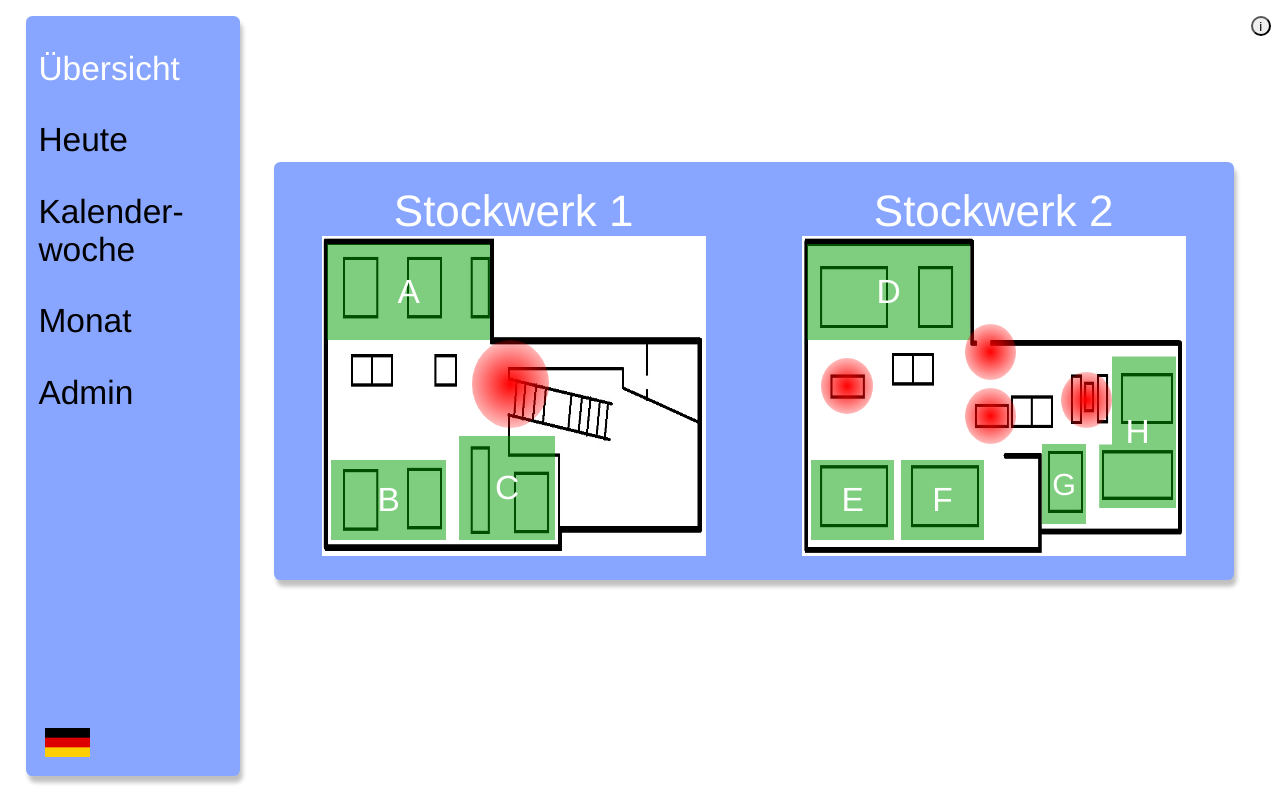
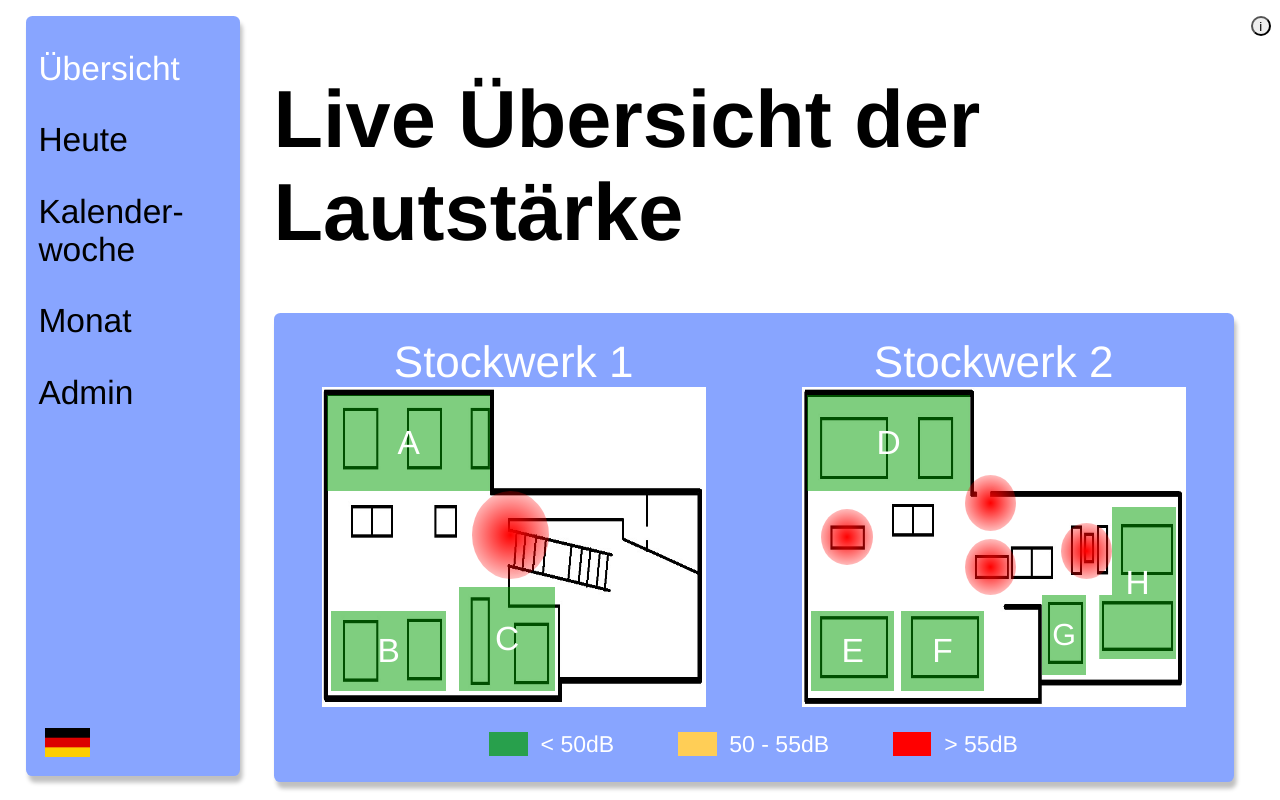
Before and after one commit to Ni-o-iN/MEP-abbvie, a Flask app: page / in a window 1280 px wide. Run offline with Flask 3, Linux system fonts and the light colour scheme.

Commit message:
adjustments before 3rd sprint review

```diff
--- a/Generate_new_today_values.py
+++ b/Generate_new_today_values.py
@@ -20,8 +20,8 @@ for i in range(20000):
     today = datetime.date.today()
 
     # Generate a random time between 8:00 and 17:00
-    start_time = datetime.datetime(today.year, today.month, today.day, 8)
-    end_time = datetime.datetime(today.year, today.month, today.day, 17)
+    start_time = datetime.datetime(today.year, today.month, today.day-9, 8)
+    end_time = datetime.datetime(today.year, today.month, today.day-9, 17)
     time_diff = end_time - start_time
     random_time = start_time + datetime.timedelta(seconds=random.randint(0, int(time_diff.total_seconds())))
 
--- a/static/style.css
+++ b/static/style.css
@@ -173,14 +173,15 @@ select {
 /*STOCKWERKPLÄNE*/
 .overview {
   display: flex;
-  flex-direction: row;
-  align-items: center;
+  /*flex-direction: row;*/
+  flex-direction: column;
+  /*align-items: center;*/
   width: 75vw;
   height: fit-content;
   background-color: rgb(136, 165, 255);
   font-size: calc(32px + (32 - 16) * ((100vw - 320px) / (1600 - 320)));
   border-radius: 0.5vw;
-  margin-top: 18vh;
+  /*margin-top: 18vh;*/
   box-shadow: 0.2vw 0.5vw 0.37vw silver;
 }
 
@@ -636,3 +637,51 @@ input[type=submit]{ /*wird sehr klein, wenn es zu einem handy-Format wird*/
 .strikethrough {
   text-decoration: line-through;
 }
+
+.überschrift {
+  display: flex;
+  justify-content: center;
+  align-items: center;
+  color: black;
+  font-size: calc(30px + (30 - 16) * ((100vw - 320px) / (1600 - 320)));
+}
+
+
+.row {
+  display: flex;
+  flex-direction: row;
+}
+
+.overview-legend {
+  display: flex;
+  justify-content: center;
+  align-items: center;
+  font-size: calc(20px + (20 - 16) * ((100vw - 320px) / (1600 - 320)));
+  margin-bottom: 3vh;
+}
+
+#grün {
+  display: flex;
+  width: 3vw;
+  height: 3vh;
+  background-color: rgba(0, 158, 0, 0.7);
+}
+
+#gelb {
+  width: 3vw;
+  height: 3vh;
+  background-color: rgba(255, 206, 86, 1);
+  margin-left: 5vw;
+}
+
+#rot {
+  display: flex;
+  width: 3vw;
+  height: 3vh;
+  background-color: rgba(255, 0, 0, 1);
+  margin-left: 5vw;
+}
+
+h3 {
+  color: white;
+}
--- a/templates/Deutsch/heute.html
+++ b/templates/Deutsch/heute.html
@@ -78,6 +78,9 @@
                 </div>
             </div>
             <div class="today-week-month-display">
+                <div class="überschrift">   <!--NEU-->
+                    <h3>Übersicht der Lautstärke von Heute</h3>
+                </div>
                 <div class="today-week-month-graph">
                     <canvas id="graph-fuer-tag"></canvas>
                 </div>
--- a/templates/Deutsch/uebersicht.html
+++ b/templates/Deutsch/uebersicht.html
@@ -78,7 +78,11 @@
                     </p>
                 </div>
             </div>
+            <div class="überschrift">   <!--NEU-->
+                <h1>Live Übersicht der Lautstärke</h1>
+            </div>
             <div class="overview">
+            <div class="row">
                 <div class="floor1-overview">
                     Stockwerk 1
                     <img src="{{url_for('static', filename='bilder/Stockwerk1selber.jpg')}}" class="responsiv-floor" alt="stockwerk1">
@@ -100,6 +104,12 @@
                     <div id="tableBetweenDandE"></div>
                     <div id="tableAboveF"></div>
                 </div>
+                </div>
+                <div class="overview-legend">   <!--NEU-->
+                    <div id="grün"></div>&nbsp; < 50dB
+                    <div id="gelb"></div>&nbsp; 50 - 55dB
+                    <div id="rot"></div>&nbsp; > 55dB
+                </div>
             </div>
         </div>
     </div>
```
Also changed, not shown: templates/Deutsch/monat.html (+20 -4 lines).
